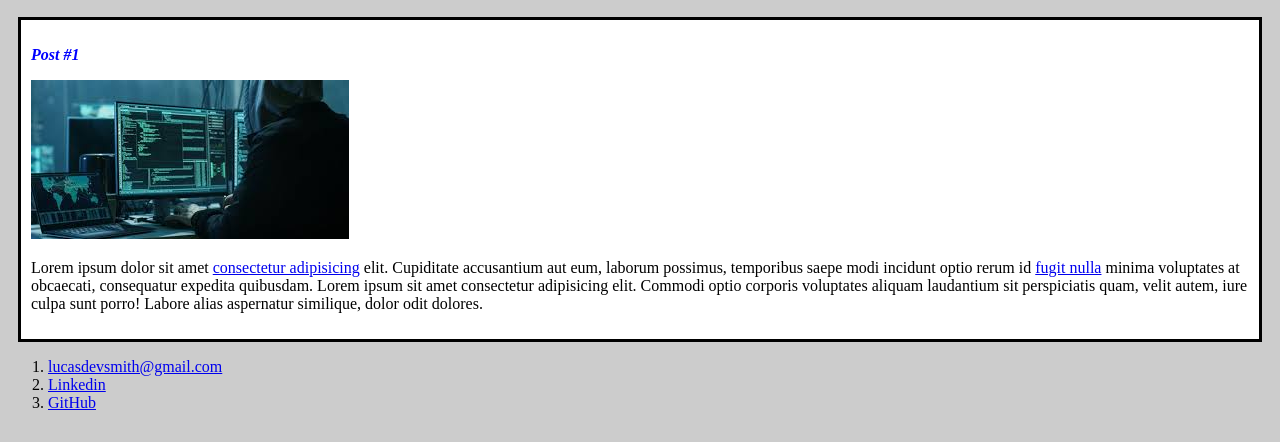
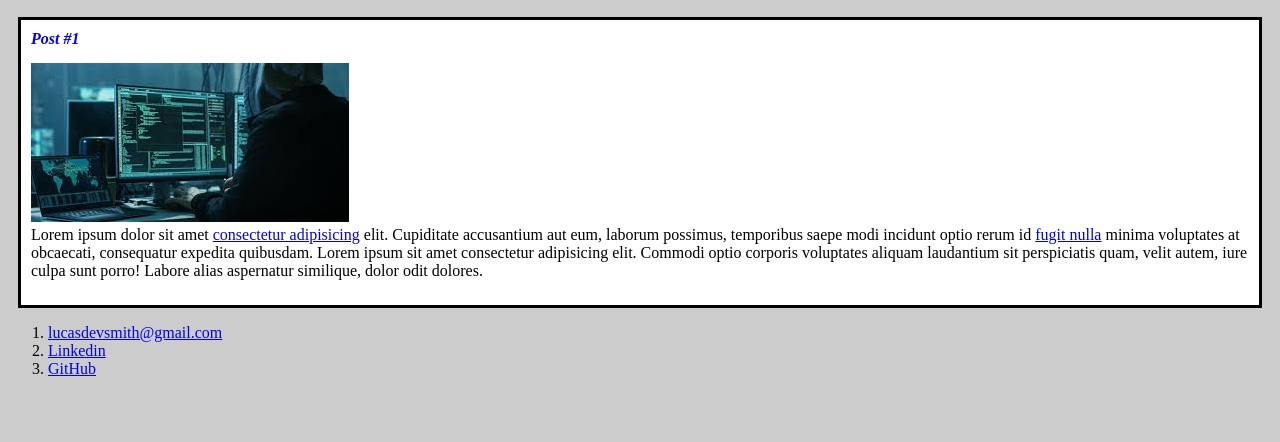
Before and after one commit to lucasdevsmith/ws-dio, a plain HTML site: page ws-dio/index.html in a window 1280 px wide. Shown: the part 358-800 px from the top of the page. Drawn offline with Linux system fonts and the light colour scheme.

Commit message:
mudanças aleatórias

```diff
--- a/ws-dio/index.html
+++ b/ws-dio/index.html
@@ -26,7 +26,7 @@
                 </h3>
                 <img src="hacker.jpg"
                     alt="hacker">
-                <p>Lorem ipsum dolor sit amet <a
+                <p class="post_content">Lorem ipsum dolor sit amet <a
                         href="https://www.linkedin.com/in/lucas-smith-8ab9ab239/?originalSubdomain=br"
                         target="_blank">consectetur
                         adipisicing</a> elit.
--- a/ws-dio/style.css
+++ b/ws-dio/style.css
@@ -9,6 +9,8 @@ body {
 .post_title {
     font-size: 16px;
     font-style: italic;
+    margin: 0;
+    margin-bottom: 15px;
 }
 
 .post {
@@ -17,3 +19,8 @@ body {
     border: 3px solid #000;
     margin: 10px;
 }
+
+.post_content {
+    margin: 0;
+    margin-bottom: 15px;
+}
```
Also changed, not shown: 1 other file.
